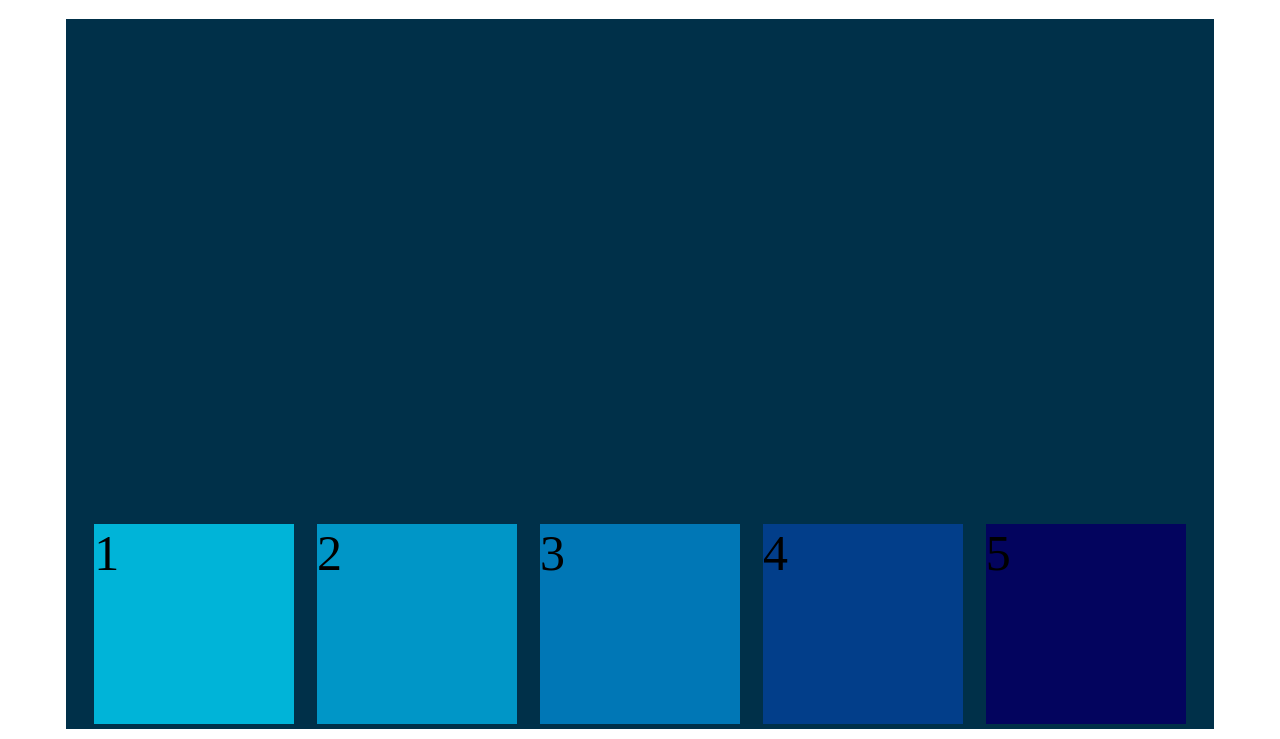
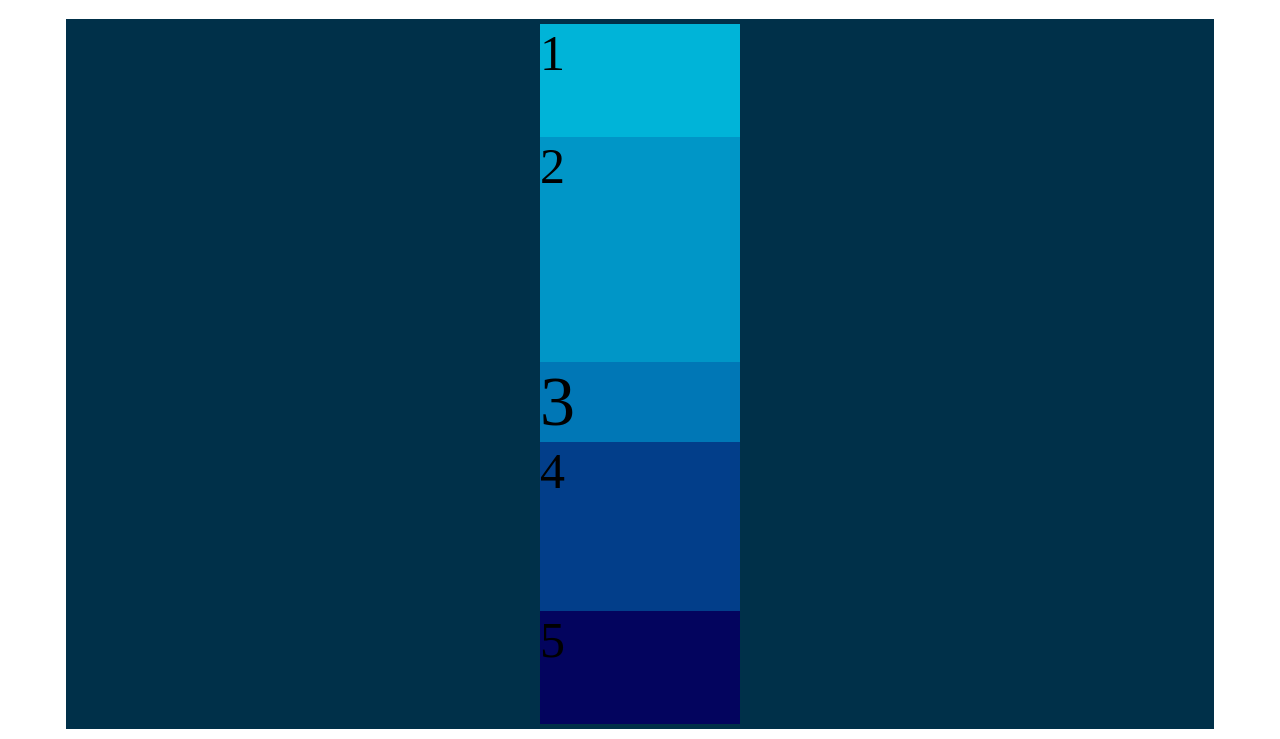
Before and after one commit to NaufalMusyaafa/CSS-Dasar, a plain HTML site: page index5.html in a window 1280 px wide. Shown: the part 61-800 px from the top of the page. Drawn offline with Linux system fonts and the light colour scheme.

Commit message:
Mengatur Perataan Secara Vertikal Dengan Align Item

```diff
--- a/assets/css/style.css
+++ b/assets/css/style.css
@@ -10,9 +10,10 @@ h1 {
   border: 5px solid #003049;
   font-size: 50px;
   display: flex; /* flexbox berfungsi untuk mengatur tata letak elemen dalam wadah flex.*/
-  flex-direction: row; /* flex direction berfungsi untuk mengatur arah flex item dalam wadah flex.*/
-  justify-content: space-evenly; /* justify content berfungsi untuk mengatur jarak antar flex item dalam wadah flex.*/
-  flex-wrap: wrap-reverse; /*flex wrap berfungsi untuk mengatur apakah flex item dalam wadah flex akan dibungkus atau tidak.*/
+  flex-direction: column; /* flex direction berfungsi untuk mengatur arah flex item dalam wadah flex.*/
+  justify-content: baseline; /* justify content berfungsi untuk mengatur jarak antar flex item dalam wadah flex (vertikal).*/
+  align-items: center; /* align items berfungsi untuk mengatur posisi flex item dalam wadah flex (horizontal).*/
+  flex-wrap: nowrap; /* flex wrap berfungsi untuk mengatur apakah flex item dalam wadah flex akan dibungkus atau tidak. */
 }
 
 #container div {
--- a/index5.html
+++ b/index5.html
@@ -11,9 +11,11 @@
     <h1>Flexbox</h1>
     <section id="container">
       <div style="background-color: #00b4d8">1</div>
-      <div style="background-color: #0096c7">2</div>
-      <div style="background-color: #0077b6">3</div>
-      <div style="background-color: #023e8a">4</div>
+      <div style="background-color: #0096c7; height: 400px">2</div>
+      <div style="background-color: #0077b6; height: 100px; font-size: 70px">
+        3
+      </div>
+      <div style="background-color: #023e8a; height: 300px">4</div>
       <div style="background-color: #03045e">5</div>
     </section>
   </body>
```
